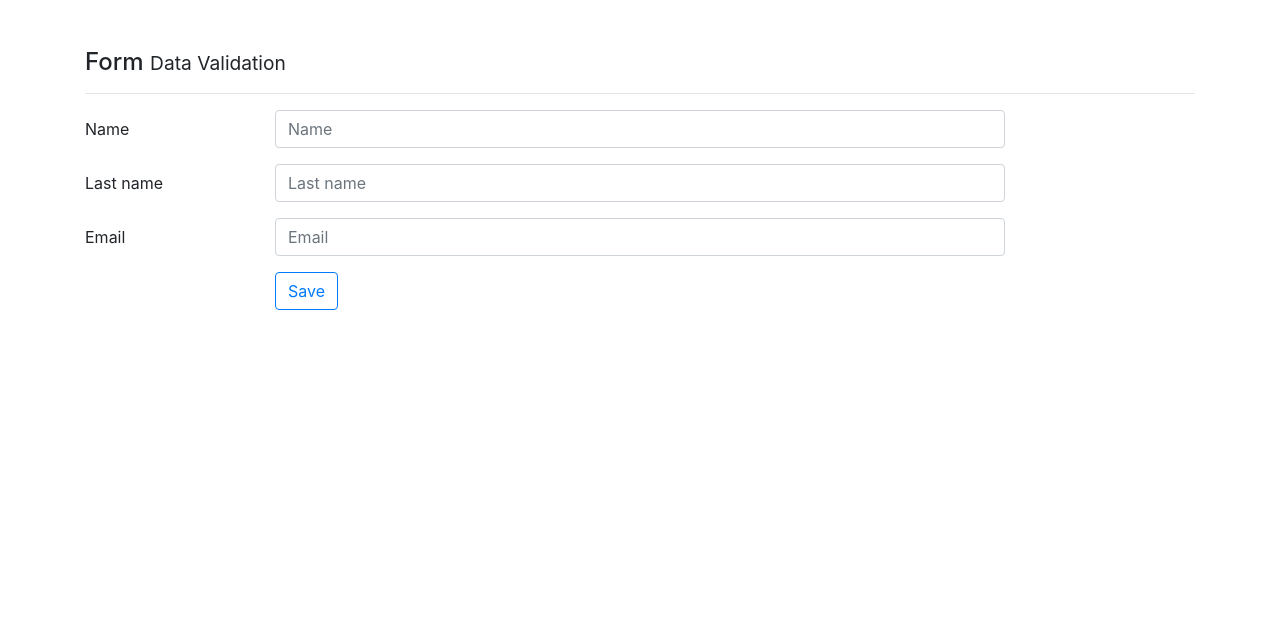
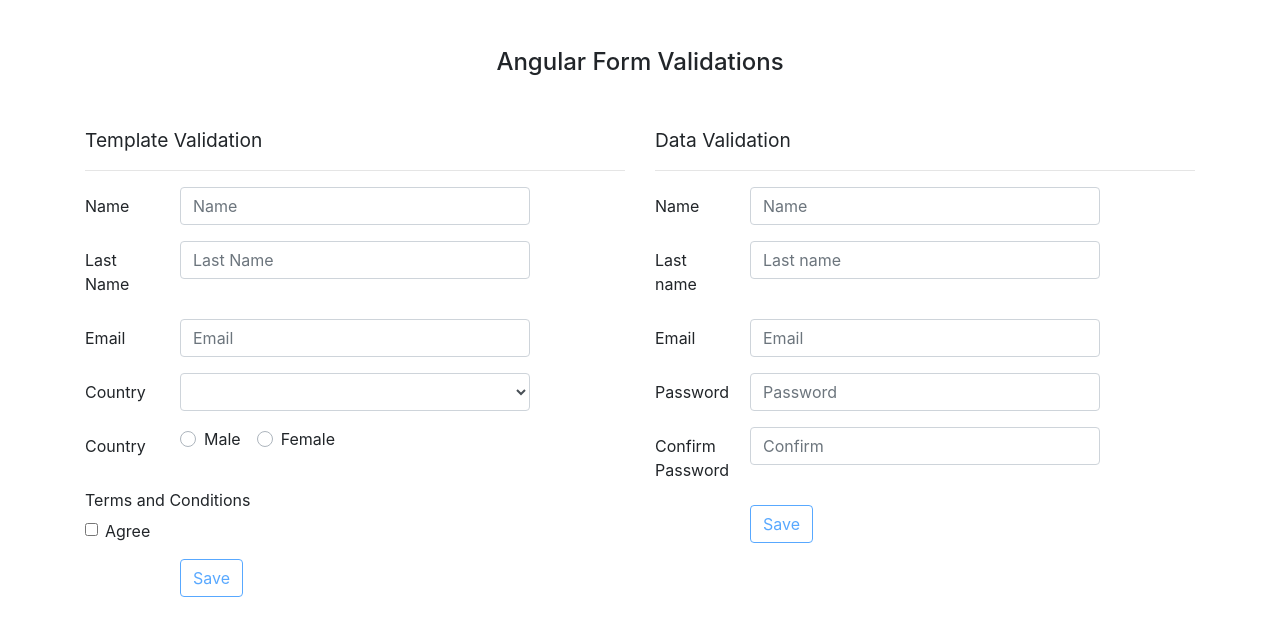
Before and after one commit to cfabregas85/AngularFormValidation, an Angular app: page / in a window 1280 px wide. Shown: the top 636 px of the page. Built offline with nearby package versions, Linux system fonts and the light colour scheme.

Commit message:
Implemented Data Validation

```diff
--- a/src/app/app.component.html
+++ b/src/app/app.component.html
@@ -1,4 +1,15 @@
 <div class="container mt-5">
-    <!-- <app-template></app-template> -->
-    <app-data></app-data>
+    <div class="m-5">
+        <h4 class="text-center">
+            Angular Form Validations
+        </h4>
+    </div>
+    <div class="row">
+        <div class="col-6">
+            <app-template></app-template>
+        </div>
+        <div class="col-6">
+            <app-data></app-data>
+        </div>
+    </div>
 </div>
--- a/src/app/app.module.ts
+++ b/src/app/app.module.ts
@@ -1,6 +1,6 @@
 import { BrowserModule } from '@angular/platform-browser';
 import { NgModule } from '@angular/core';
-import { FormsModule } from "@angular/forms";
+import { FormsModule, ReactiveFormsModule } from "@angular/forms";
 
 import { AppRoutingModule } from './app-routing.module';
 import { AppComponent } from './app.component';
@@ -17,7 +17,8 @@ import { DataComponent } from './components/data/data.component';
   imports: [
     BrowserModule,
     AppRoutingModule,
-    FormsModule
+    FormsModule,
+    ReactiveFormsModule
   ],
   providers: [],
   bootstrap: [AppComponent]
--- a/src/app/components/data/data.component.html
+++ b/src/app/components/data/data.component.html
@@ -1,38 +1,72 @@
 <h4>
-    Form <small>Data Validation</small></h4>
+    <small>Data Validation</small></h4>
 <hr>
-<form>
+<div *ngIf="success" class="alert alert-success" role="alert">
+    The Data Validation was Success!!
+</div>
+<form [formGroup]="form" (ngSubmit)="Save()">
     <div>
         <div class="form-group row">
             <label class="col-2 col-form-label">Name</label>
             <div class="col-8">
-
-                <input class="form-control" type="text" placeholder="Name">
+                <input class="form-control" type="text" placeholder="Name" formControlName="name">
+                <div *ngIf="form.controls['name'].errors?.required && form.controls['name'].touched">
+                    This field is required
+                </div>
+                <div *ngIf="form.controls['name'].errors?.minlength && form.touched">
+                    Min Length 2
+                </div>
+                <div *ngIf="form.controls['name'].errors?.noCarlos && form.touched">
+                    The Name can't be Carlos
+                </div>
             </div>
         </div>
-
         <div class="form-group row">
             <label class="col-2 col-form-label">Last name</label>
             <div class="col-8">
-
-                <input class="form-control" type="text" placeholder="Last name">
+                <input class="form-control" type="text" placeholder="Last name" formControlName="lastName">
+                <div *ngIf="form.controls['lastName'].errors?.required && form.touched">
+                    This field is required
+                </div>
             </div>
         </div>
     </div>
     <div class="form-group row">
         <label class="col-2 col-form-label">Email</label>
         <div class="col-md-8">
-
-            <input class="form-control" type="email" placeholder="Email">
+            <input class="form-control" type="email" placeholder="Email" formControlName="email">
+            <div *ngIf="form.controls['email'].errors?.required && form.touched">
+                This field is required
+            </div>
+            <div *ngIf="form.controls['email'].errors?.pattern && form.touched">
+                Please enter a valid email
+            </div>
+        </div>
+    </div>
+    <div class="form-group row">
+        <label class="col-2 col-form-label">Password</label>
+        <div class="col-8">
+            <input class="form-control" type="password" placeholder="Password" formControlName="Password1">
+            <div *ngIf="form.controls['Password1'].errors?.required && form.touched">
+                Password is required
+            </div>
+        </div>
+    </div>
+    <div class="form-group row">
+        <label class="col-2 col-form-label">Confirm Password</label>
+        <div class="col-8">
+            <input class="form-control" type="password" placeholder="Confirm" formControlName="Password2">
+            <div *ngIf="form.controls['Password2'].errors?.passValidator && form.touched">
+                Password does not match
+            </div>
         </div>
     </div>
     <div class="form-group row">
         <label class="col-2 col-form-label">&nbsp;</label>
         <div class="input-group col-md-8">
-            <button type="submit" class="btn btn-outline-primary">
+            <button [disabled]="!form.valid" type="submit" class="btn btn-outline-primary">
         Save
       </button>
         </div>
     </div>
-
 </form>
--- a/src/app/components/data/data.component.ts
+++ b/src/app/components/data/data.component.ts
@@ -1,15 +1,77 @@
-import { Component, OnInit } from '@angular/core';
+import { Component} from '@angular/core';
+import { FormGroup,FormControl, Validator, Validators } from "@angular/forms";
 
 @Component({
   selector: 'app-data',
   templateUrl: './data.component.html',
-  styles: []
+  styles: [`
+  .ng-invalid.ng-touched:not(form){
+    border: 1px solid red;
+  }
+`]
 })
-export class DataComponent implements OnInit {
+export class DataComponent  {
 
-  constructor() { }
+  success:boolean = false;
 
-  ngOnInit() {
+  newUser:any  ={
+    name:"",
+    lastName:"",
+    email:"",
+    password1:"",
+    password2:"",
+ }
+
+  user:any  ={
+     name:"Carlos",
+     lastName:"Fabregas",
+     email:'example@gmail.com'
   }
 
+  form:FormGroup;
+
+  constructor() {
+    //Validation using FormGroup
+    this.form = new FormGroup({
+      'name':new FormControl('',[Validators.required,
+                                 Validators.minLength(2),
+                                  this.noCarlos ]),
+      'lastName':new FormControl('',Validators.required),
+      'email':new FormControl('',[Validators.required,
+                                   Validators.pattern("[a-z0-9._%+-]+@[a-z0-9.-]+\.[a-z]{2,3}$")
+                                  ]),
+       'Password1':new FormControl('',Validators.required),
+       'Password2':new FormControl()
+    })
+      // Validation using Controls
+        this.form.controls['Password2'].setValidators([
+         Validators.required,
+         this.passValidator.bind(this.form)
+     ])
+   }
+
+   // My Validations
+   noCarlos(control:FormControl):{[s:string]:boolean}
+   {
+        if (control.value === "Carlos") {
+          return { noCarlos : true }
+        }
+        return null;
+   }
+
+   passValidator(control:FormControl):{[s:string]:boolean}
+   {
+        let form:any = this;
+        if (control.value !== form.controls['Password1'].value) {
+          return { passValidator : true }
+        }
+        return null;
+   }
+
+   Save(){
+     console.log(this.form.value);
+     console.log(this.form);
+     this.form.reset(this.newUser);
+     this.success= true;
+   }
 }
--- a/src/app/components/template/template.component.html
+++ b/src/app/components/template/template.component.html
@@ -1,6 +1,11 @@
 <h4>
-    Form <small>Template Validation</small></h4>
+    <small>Template Validation</small>
+</h4>
 <hr>
+
+<div *ngIf="successTempalteValidation" class="alert alert-success" role="alert">
+    The Tamplate Validation was Success!!
+</div>
 <form (ngSubmit)="Save(form)" #form="ngForm" novalidate="">
     <div>
         <!-- Name -->
@@ -44,11 +49,13 @@
     <div class="form-group row">
         <label class="col-2 col-form-label">Country</label>
         <div class="col-md-8">
-            <select [(ngModel)]="user.country" class="form-control" name="countries">
-            <option value="">Select Country ... </option>
+            <select [(ngModel)]="user.country" class="form-control" name="countries" #co="ngModel" required>
             <option *ngFor="let country of countries"
                  [value]="country.code"> {{country.name}}</option>
             </select>
+            <div *ngIf="co.errors?.required && co.touched">
+                Select country
+            </div>
         </div>
     </div>
     <!-- Gender -->
@@ -56,11 +63,11 @@
         <label class="col-2 col-form-label">Country</label>
         <div class="col-md-8">
             <div class="custom-control custom-radio custom-control-inline">
-                <input [(ngModel)]="user.sex" type="radio" id="male" name="male" value="Male" class="custom-control-input">
+                <input [(ngModel)]="user.sex" type="radio" id="male" name="male" value="Male" class="custom-control-input" required>
                 <label class="custom-control-label" for="male">Male</label>
             </div>
             <div class="custom-control custom-radio custom-control-inline">
-                <input [(ngModel)]="user.sex" type="radio" id="female" name="Female" value="Female" class="custom-control-input">
+                <input [(ngModel)]="user.sex" type="radio" id="female" name="Female" value="Female" class="custom-control-input" required>
                 <label class="custom-control-label" for="female">Female</label>
             </div>
         </div>
@@ -81,8 +88,8 @@
         <label class="col-2 col-form-label">&nbsp;</label>
         <div class="input-group col-md-8">
             <button [disabled]="!form.valid" type="submit" class="btn btn-outline-primary">
-        Save
-      </button>
+              Save
+             </button>
         </div>
     </div>
 </form>
--- a/src/app/components/template/template.component.ts
+++ b/src/app/components/template/template.component.ts
@@ -12,12 +12,15 @@ import {NgForm  } from "@angular/forms";
 })
 export class TemplateComponent {
 
+
+  successTempalteValidation:boolean = false;
+
   user:object = {
     name:null,
     lastName:null,
     email:null,
     country:"",
-    sex:"Male",
+    sex:"",
     terms: false
   }
 
@@ -35,5 +38,7 @@ export class TemplateComponent {
     console.log( "ngForm",form);
     console.log( "Value Form", form.value );
     console.log( "Usuario", this.user );
+    this.successTempalteValidation=true;
+    form.reset();
   }
 }
```
